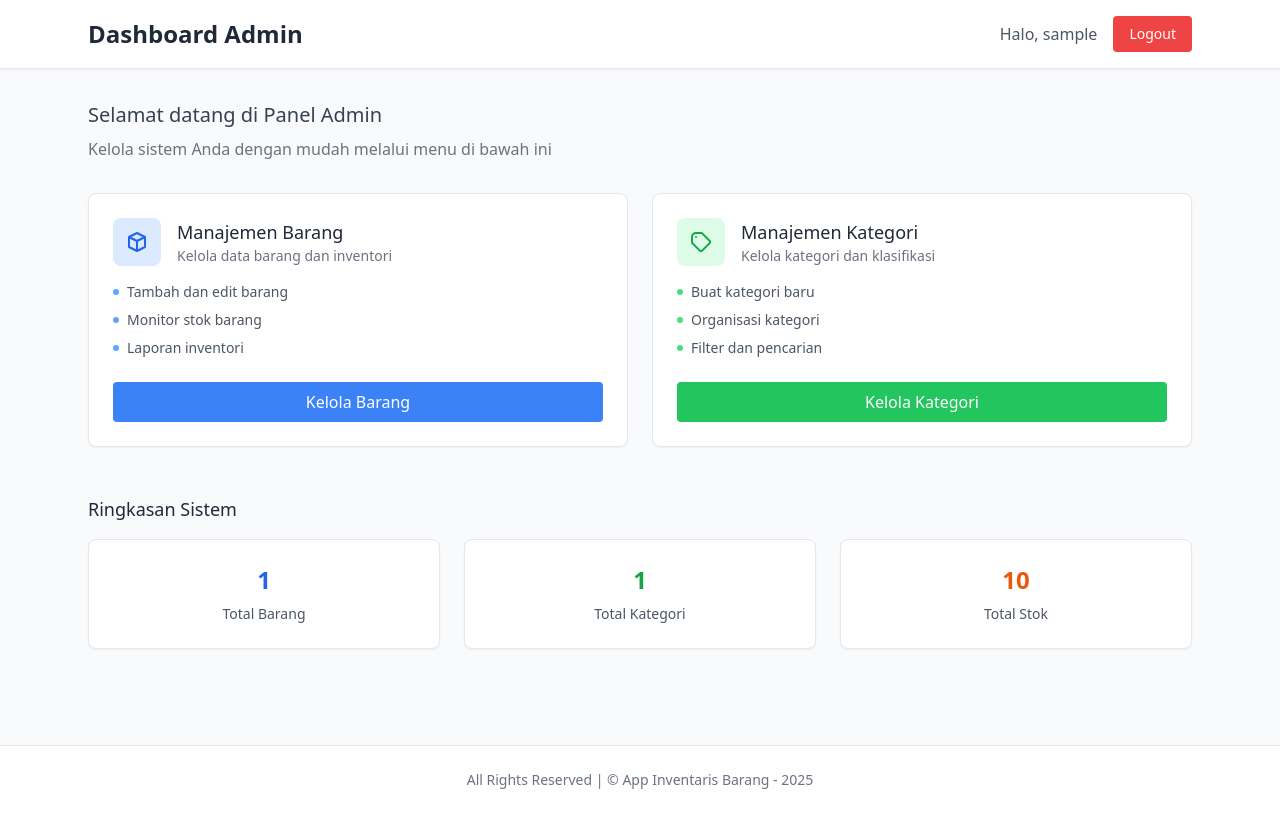
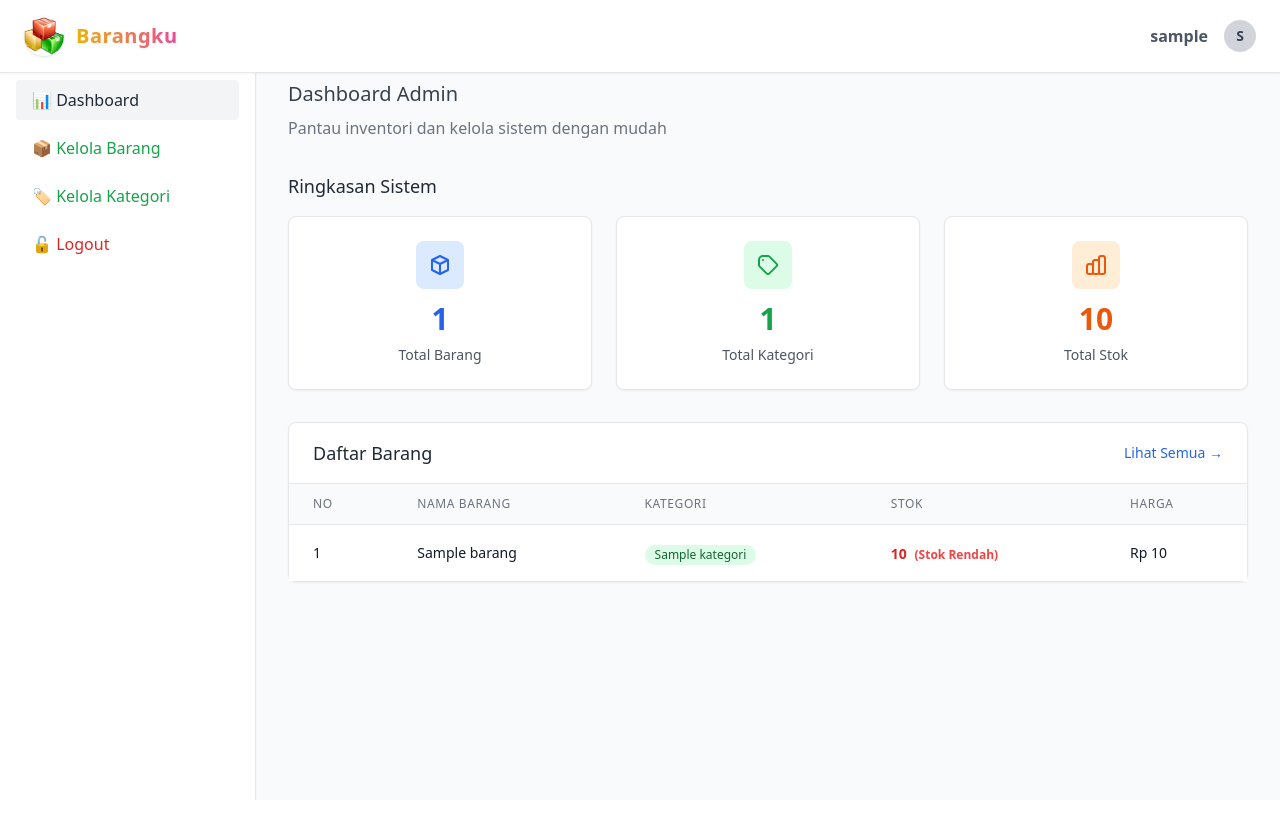
Before and after one commit to kytaufiq/manajemen_inventaris, a PHP site: page /dashboard_admin.php in a window 1280 px wide. Run offline with PHP 8.4, Linux system fonts and the light colour scheme; the visitor is signed in with stand-in values (Sample User, id 1); tables that the repository leaves empty or names only in its code hold one stand-in row (values such as "Sample post"); some libraries are stand-ins or nearby versions.

Commit message:
nambahin navbar di dashboard dan perbaiki beberapa kode

```diff
--- a/dashboard_admin.php
+++ b/dashboard_admin.php
@@ -1,23 +1,29 @@
 <?php
 require 'auth.php';
-require 'koneksi.php'; // pastikan file koneksi sudah benar
+require 'koneksi.php';
 
 if ($_SESSION['role'] != 'admin') {
     header("Location: dashboard_user.php");
     exit;
 }
 
-// Ambil total barang
 $barang_result = $conn->query("SELECT COUNT(*) AS total_barang FROM barang");
 $total_barang = $barang_result->fetch_assoc()['total_barang'];
 
-// Ambil total kategori
 $kategori_result = $conn->query("SELECT COUNT(*) AS total_kategori FROM kategori");
 $total_kategori = $kategori_result->fetch_assoc()['total_kategori'];
 
-// Ambil total stok
 $stok_result = $conn->query("SELECT SUM(stok) AS total_stok FROM barang");
 $total_stok = $stok_result->fetch_assoc()['total_stok'] ?? 0;
+
+
+$barang_list_query = "
+    SELECT b.id, b.nama_barang, b.stok, b.harga, k.nama_kategori
+    FROM barang b
+    LEFT JOIN kategori k ON b.kategori_id = k.id
+    ORDER BY b.nama_barang ASC
+";
+$barang_list_result = $conn->query($barang_list_query);
 ?>
 
 <!DOCTYPE html>
@@ -25,139 +31,195 @@ $total_stok = $stok_result->fetch_assoc()['total_stok'] ?? 0;
 <head>
     <meta charset="UTF-8">
     <meta name="viewport" content="width=device-width, initial-scale=1.0">
-    <title>Dashboard Admin</title>
+    <title>Barangku - Dashboard Admin</title>
     <script src="https://cdn.tailwindcss.com"></script>
+    <script>
+        tailwind.config = {
+            theme: {
+                extend: {
+                    screens: {
+                        'sidebar-lg': '1024px',
+                    }
+                }
+            }
+        }
+    </script>
 </head>
 <body class="bg-gray-50 min-h-screen">
+
 <!-- Header -->
-    <header class="bg-white shadow-sm border-b">
-        <div class="max-w-6xl mx-auto px-6 py-4">
+<header class="bg-white shadow-sm border-b fixed top-0 left-0 right-0 z-50">
+    <div class="px-4 sm:px-6 py-4">
         <div class="flex justify-between items-center">
-                <h1 class="text-2xl font-semibold text-gray-800">Dashboard Admin</h1>
-                <div class="flex items-center space-x-4">
-                    <span class="text-gray-600">Halo, <?= $_SESSION['username'] ?></span>
-                    <a href="logout.php"
-                       class="bg-red-500 hover:bg-red-600 text-white px-4 py-2 rounded text-sm transition-colors">
-                        Logout
-                    </a>
+            <div class="flex items-center space-x-3">
+                <img src="img/logo.png" alt="Logo" class="w-8 h-8 sm:w-10 sm:h-10 object-contain rounded-full shadow" />
+                <h1 class="text-xl sm:text-xl font-bold text-transparent bg-clip-text bg-gradient-to-r from-yellow-500 to-pink-500 drop-shadow-sm tracking-wide">
+                    Barangku
+                </h1>
+            </div>
+
+
+            <div class="flex items-center space-x-2 sm:space-x-4">
+                <span class="text-gray-600 text-sm sm:text-base hidden sm:block font-semibold">
+                <?= $_SESSION['username'] ?>
+                </span>
+            <div class="w-8 h-8 rounded-full bg-gray-300 flex items-center justify-center text-gray-700 text-sm font-semibold">
+                <?= strtoupper(substr($_SESSION['username'], 0, 1)) ?><?= strtoupper(explode(' ', $_SESSION['username'])[1][0] ?? '') ?>
+            </div>
           </div>
         </div>
     </div>
 </header>
 
+<!-- Mobile Menu Button -->
+<button id="mobile-menu-btn" class="fixed top-4 left-4 z-60 sidebar-lg:hidden bg-white p-2 rounded shadow-md">
+    <svg class="w-6 h-6" fill="none" stroke="currentColor" viewBox="0 0 24 24">
+        <path stroke-linecap="round" stroke-linejoin="round" stroke-width="2" d="M4 6h16M4 12h16M4 18h16"></path>
+    </svg>
+</button>
+
+<!-- Sidebar -->
+<aside id="sidebar" class="fixed top-16 left-0 h-full w-64 bg-white border-r shadow-sm z-40 transform -translate-x-full sidebar-lg:translate-x-0 transition-transform duration-300">
+    <nav class="mt-4 px-4 space-y-2">
+        <a href="dashboard_admin.php" class="block py-2 px-4 rounded bg-gray-100 text-gray-800">📊 Dashboard</a>
+        <a href="barang/list.php" class="block py-2 px-4 rounded hover:bg-gray-100 text-green-600">📦 Kelola Barang</a>
+        <a href="kategori/list.php" class="block py-2 px-4 rounded hover:bg-gray-100 text-green-600">🏷️ Kelola Kategori</a>
+        <a href="logout.php" class="block py-2 px-4 rounded hover:bg-gray-100 text-red-600">🔓 Logout</a>
+    </nav>
+</aside>
+
+<div id="sidebar-overlay" class="fixed inset-0 bg-black bg-opacity-50 z-30 hidden sidebar-lg:hidden"></div>
+
 <!-- Main Content -->
-    <main class="max-w-6xl mx-auto px-6 py-8">
-        <!-- Welcome Message -->
-        <div class="mb-8">
-            <h2 class="text-xl font-medium text-gray-700 mb-2">Selamat datang di Panel Admin</h2>
-            <p class="text-gray-500">Kelola sistem Anda dengan mudah melalui menu di bawah ini</p>
+<main class="pt-20 pb-8 px-4 sm:px-6 lg:px-8 sidebar-lg:ml-64 max-w-7xl mx-auto sidebar-lg:max-w-none">
+    <div class="mb-6 sm:mb-8">
+        <h2 class="text-lg sm:text-xl font-medium text-gray-700 mb-2">Dashboard Admin </h2>
+        <p class="text-sm sm:text-base text-gray-500">Pantau inventori dan kelola sistem dengan mudah</p>
     </div>
 
-        <!-- Management Cards -->
-        <div class="grid grid-cols-1 md:grid-cols-2 gap-6">
-            <!-- Card Manajemen Barang -->
-            <div class="bg-white rounded-lg shadow-sm border hover:shadow-md transition-shadow">
-                <div class="p-6">
-                    <div class="flex items-center mb-4">
-                        <div class="w-12 h-12 bg-blue-100 rounded-lg flex items-center justify-center mr-4">
+    <!-- Ringkasan Sistem -->
+    <div class="mb-8">
+        <h3 class="text-base sm:text-lg font-medium text-gray-800 mb-4">Ringkasan Sistem</h3>
+        <div class="grid grid-cols-1 sm:grid-cols-2 lg:grid-cols-3 gap-4 sm:gap-6">
+            <!-- Total Barang -->
+            <div class="bg-white rounded-lg shadow-sm border p-4 sm:p-6 text-center hover:shadow-md transition-shadow">
+                <div class="w-12 h-12 bg-blue-100 rounded-lg flex items-center justify-center mx-auto mb-3">
                     <svg class="w-6 h-6 text-blue-600" fill="none" stroke="currentColor" viewBox="0 0 24 24">
                         <path stroke-linecap="round" stroke-linejoin="round" stroke-width="2" d="M20 7l-8-4-8 4m16 0l-8 4m8-4v10l-8 4m0-10L4 7m8 4v10M4 7v10l8 4"></path>
                     </svg>
                 </div>
-                        <div>
-                            <h3 class="text-lg font-medium text-gray-800">Manajemen Barang</h3>
-                            <p class="text-gray-500 text-sm">Kelola data barang dan inventori</p>
+                <div class="text-2xl sm:text-3xl font-bold text-blue-600 mb-2"><?= $total_barang ?></div>
+                <div class="text-sm text-gray-600">Total Barang</div>
+            </div>
+
+            <!-- Total Kategori -->
+            <div class="bg-white rounded-lg shadow-sm border p-4 sm:p-6 text-center hover:shadow-md transition-shadow">
+                <div class="w-12 h-12 bg-green-100 rounded-lg flex items-center justify-center mx-auto mb-3">
+                    <svg class="w-6 h-6 text-green-600" fill="none" stroke="currentColor" viewBox="0 0 24 24">
+                        <path stroke-linecap="round" stroke-linejoin="round" stroke-width="2" d="M7 7h.01M7 3h5c.512 0 1.024.195 1.414.586l7 7a2 2 0 010 2.828l-7 7a2 2 0 01-2.828 0l-7-7A1.994 1.994 0 013 12V7a4 4 0 014-4z"></path>
+                    </svg>
+                </div>
+                <div class="text-2xl sm:text-3xl font-bold text-green-600 mb-2"><?= $total_kategori ?></div>
+                <div class="text-sm text-gray-600">Total Kategori</div>
+            </div>
+
+            <!-- Total Stok -->
+            <div class="bg-white rounded-lg shadow-sm border p-4 sm:p-6 text-center hover:shadow-md transition-shadow">
+                <div class="w-12 h-12 bg-orange-100 rounded-lg flex items-center justify-center mx-auto mb-3">
+                    <svg class="w-6 h-6 text-orange-600" fill="none" stroke="currentColor" viewBox="0 0 24 24">
+                        <path stroke-linecap="round" stroke-linejoin="round" stroke-width="2" d="M9 19v-6a2 2 0 00-2-2H5a2 2 0 00-2 2v6a2 2 0 002 2h2a2 2 0 002-2zm0 0V9a2 2 0 012-2h2a2 2 0 012 2v10m-6 0a2 2 0 002 2h2a2 2 0 002-2m0 0V5a2 2 0 012-2h2a2 2 0 012 2v14a2 2 0 01-2 2h-2a2 2 0 01-2-2z"></path>
+                    </svg>
+                </div>
+                <div class="text-2xl sm:text-3xl font-bold text-orange-600 mb-2"><?= number_format($total_stok) ?></div>
+                <div class="text-sm text-gray-600">Total Stok</div>
+            </div>
         </div>
     </div>
 
-                    <div class="space-y-2 mb-6">
-                        <div class="flex items-center text-sm text-gray-600">
-                            <span class="w-1.5 h-1.5 bg-blue-400 rounded-full mr-2"></span>
-                            Tambah dan edit barang
-                        </div>
-                        <div class="flex items-center text-sm text-gray-600">
-                            <span class="w-1.5 h-1.5 bg-blue-400 rounded-full mr-2"></span>
-                            Monitor stok barang
-                        </div>
-                        <div class="flex items-center text-sm text-gray-600">
-                            <span class="w-1.5 h-1.5 bg-blue-400 rounded-full mr-2"></span>
-                            Laporan inventori
-                        </div>
-                    </div>
-
-                    <a href="barang/list.php"
-                       class="w-full bg-blue-500 hover:bg-blue-600 text-white py-2 px-4 rounded text-center block transition-colors">
-                        Kelola Barang
+    <!-- Daftar Barang -->
+    <div class="bg-white rounded-lg shadow-sm border">
+        <div class="px-4 sm:px-6 py-4 border-b border-gray-200">
+            <div class="flex justify-between items-center">
+                <h3 class="text-base sm:text-lg font-medium text-gray-800">Daftar Barang</h3>
+                <a href="barang/list.php" class="text-blue-600 hover:text-blue-800 text-sm font-medium">
+                    Lihat Semua →
                 </a>
             </div>
         </div>
 
-            <!-- Card Manajemen Kategori -->
-            <div class="bg-white rounded-lg shadow-sm border hover:shadow-md transition-shadow">
-                <div class="p-6">
-                    <div class="flex items-center mb-4">
-                        <div class="w-12 h-12 bg-green-100 rounded-lg flex items-center justify-center mr-4">
-                            <svg class="w-6 h-6 text-green-600" fill="none" stroke="currentColor" viewBox="0 0 24 24">
-                                <path stroke-linecap="round" stroke-linejoin="round" stroke-width="2" d="M7 7h.01M7 3h5c.512 0 1.024.195 1.414.586l7 7a2 2 0 010 2.828l-7 7a2 2 0 01-2.828 0l-7-7A1.994 1.994 0 013 12V7a4 4 0 014-4z"></path>
+        <div class="overflow-x-auto">
+            <table class="min-w-full divide-y divide-gray-200">
+                <thead class="bg-gray-50">
+                    <tr>
+                        <th class="px-4 sm:px-6 py-3 text-left text-xs font-medium text-gray-500 uppercase tracking-wider">
+                            No
+                        </th>
+                        <th class="px-4 sm:px-6 py-3 text-left text-xs font-medium text-gray-500 uppercase tracking-wider">
+                            Nama Barang
+                        </th>
+                        <th class="px-4 sm:px-6 py-3 text-left text-xs font-medium text-gray-500 uppercase tracking-wider">
+                            Kategori
+                        </th>
+                        <th class="px-4 sm:px-6 py-3 text-left text-xs font-medium text-gray-500 uppercase tracking-wider">
+                            Stok
+                        </th>
+                        <th class="px-4 sm:px-6 py-3 text-left text-xs font-medium text-gray-500 uppercase tracking-wider">
+                            Harga
+                        </th>
+                    </tr>
+                </thead>
+                <tbody class="bg-white divide-y divide-gray-200">
+                    <?php if ($barang_list_result->num_rows > 0): ?>
+                        <?php $no = 1; ?>
+                        <?php while ($row = $barang_list_result->fetch_assoc()): ?>
+                            <tr class="hover:bg-gray-50">
+                                <td class="px-4 sm:px-6 py-4 whitespace-nowrap text-sm text-gray-900">
+                                    <?= $no++ ?>
+                                </td>
+                                <td class="px-4 sm:px-6 py-4 whitespace-nowrap">
+                                    <div class="text-sm font-medium text-gray-900"><?= htmlspecialchars($row['nama_barang']) ?></div>
+                                </td>
+                                <td class="px-4 sm:px-6 py-4 whitespace-nowrap">
+                                    <span class="inline-flex items-center px-2.5 py-0.5 rounded-full text-xs font-medium bg-green-100 text-green-800">
+                                        <?= htmlspecialchars($row['nama_kategori'] ?? 'Tanpa Kategori') ?>
+                                    </span>
+                                </td>
+                                <td class="px-4 sm:px-6 py-4 whitespace-nowrap">
+                                    <span class="text-sm text-gray-900
+                                        <?= $row['stok'] <= 10 ? 'text-red-600 font-semibold' : ($row['stok'] <= 20 ? 'text-yellow-600 font-medium' : 'text-green-600') ?>">
+                                        <?= $row['stok'] ?>
+                                        <?php if ($row['stok'] <= 10): ?>
+                                            <span class="text-xs text-red-500 ml-1">(Stok Rendah)</span>
+                                        <?php elseif ($row['stok'] <= 20): ?>
+                                            <span class="text-xs text-yellow-500 ml-1">(Stok Terbatas)</span>
+                                        <?php endif; ?>
+                                    </span>
+                                </td>
+                                <td class="px-4 sm:px-6 py-4 whitespace-nowrap text-sm text-gray-900">
+                                    Rp <?= number_format($row['harga'], 0, ',', '.') ?>
+                                </td>
+                            </tr>
+                        <?php endwhile; ?>
+                    <?php else: ?>
+                        <tr>
+                            <td colspan="5" class="px-4 sm:px-6 py-8 text-center text-gray-500">
+                                <div class="flex flex-col items-center">
+                                    <svg class="w-12 h-12 text-gray-300 mb-4" fill="none" stroke="currentColor" viewBox="0 0 24 24">
+                                        <path stroke-linecap="round" stroke-linejoin="round" stroke-width="2" d="M20 7l-8-4-8 4m16 0l-8 4m8-4v10l-8 4m0-10L4 7m8 4v10M4 7v10l8 4"></path>
                                     </svg>
-                        </div>
-                        <div>
-                            <h3 class="text-lg font-medium text-gray-800">Manajemen Kategori</h3>
-                            <p class="text-gray-500 text-sm">Kelola kategori dan klasifikasi</p>
-                        </div>
-                    </div>
-
-                    <div class="space-y-2 mb-6">
-                        <div class="flex items-center text-sm text-gray-600">
-                            <span class="w-1.5 h-1.5 bg-green-400 rounded-full mr-2"></span>
-                            Buat kategori baru
-                        </div>
-                        <div class="flex items-center text-sm text-gray-600">
-                            <span class="w-1.5 h-1.5 bg-green-400 rounded-full mr-2"></span>
-                            Organisasi kategori
-                        </div>
-                        <div class="flex items-center text-sm text-gray-600">
-                            <span class="w-1.5 h-1.5 bg-green-400 rounded-full mr-2"></span>
-                            Filter dan pencarian
-                        </div>
-                    </div>
-
-                    <a href="kategori/list.php"
-                       class="w-full bg-green-500 hover:bg-green-600 text-white py-2 px-4 rounded text-center block transition-colors">
-                        Kelola Kategori
+                                    <p class="text-sm text-gray-500">Belum ada barang tersedia</p>
+                                    <a href="barang/list.php" class="mt-2 text-blue-600 hover:text-blue-800 text-sm">
+                                        Tambah Barang Pertama
                                     </a>
                                 </div>
-            </div>
-        </div>
-
-        <!-- Quick Stats -->
-        <div class="mt-12">
-            <h3 class="text-lg font-medium text-gray-800 mb-4">Ringkasan Sistem</h3>
-            <div class="grid grid-cols-1 md:grid-cols-3 gap-6">
-                <!-- Total Barang -->
-                <div class="bg-white rounded-lg shadow-sm border p-6 text-center">
-                    <div class="text-2xl font-bold text-blue-600 mb-2"><?= $total_barang ?></div>
-                    <div class="text-sm text-gray-600">Total Barang</div>
-                </div>
-                <!-- Total Kategori -->
-                <div class="bg-white rounded-lg shadow-sm border p-6 text-center">
-                    <div class="text-2xl font-bold text-green-600 mb-2"><?= $total_kategori ?></div>
-                    <div class="text-sm text-gray-600">Total Kategori</div>
-                </div>
-                <!-- Total Stok -->
-                <div class="bg-white rounded-lg shadow-sm border p-6 text-center">
-                    <div class="text-2xl font-bold text-orange-600 mb-2"><?= $total_stok ?></div>
-                    <div class="text-sm text-gray-600">Total Stok</div>
-                </div>
+                            </td>
+                        </tr>
+                    <?php endif; ?>
+                </tbody>
+            </table>
         </div>
     </div>
 </main>
 
-    <!-- Footer -->
-    <footer class="mt-16 py-6 border-t bg-white">
-        <div class="max-w-6xl mx-auto px-6 text-center text-gray-500 text-sm">
-            All Rights Reserved | © App Inventaris Barang - 2025
-        </div>
-    </footer>
 </body>
 </html>
--- a/seed_admin.php
+++ b/seed_admin.php
@@ -1,7 +1,7 @@
 <?php
 require 'koneksi.php';
 
-$username = 'soraa';
+$username = 'zaky rahman';
 $password = 'admin123';
 $role = 'admin';
 
```
Also changed, not shown: index.php (+6 -1 lines), register.php (+34 -0 lines), img/background.png (added). Lines whose indentation alone changed are shown as unchanged.
